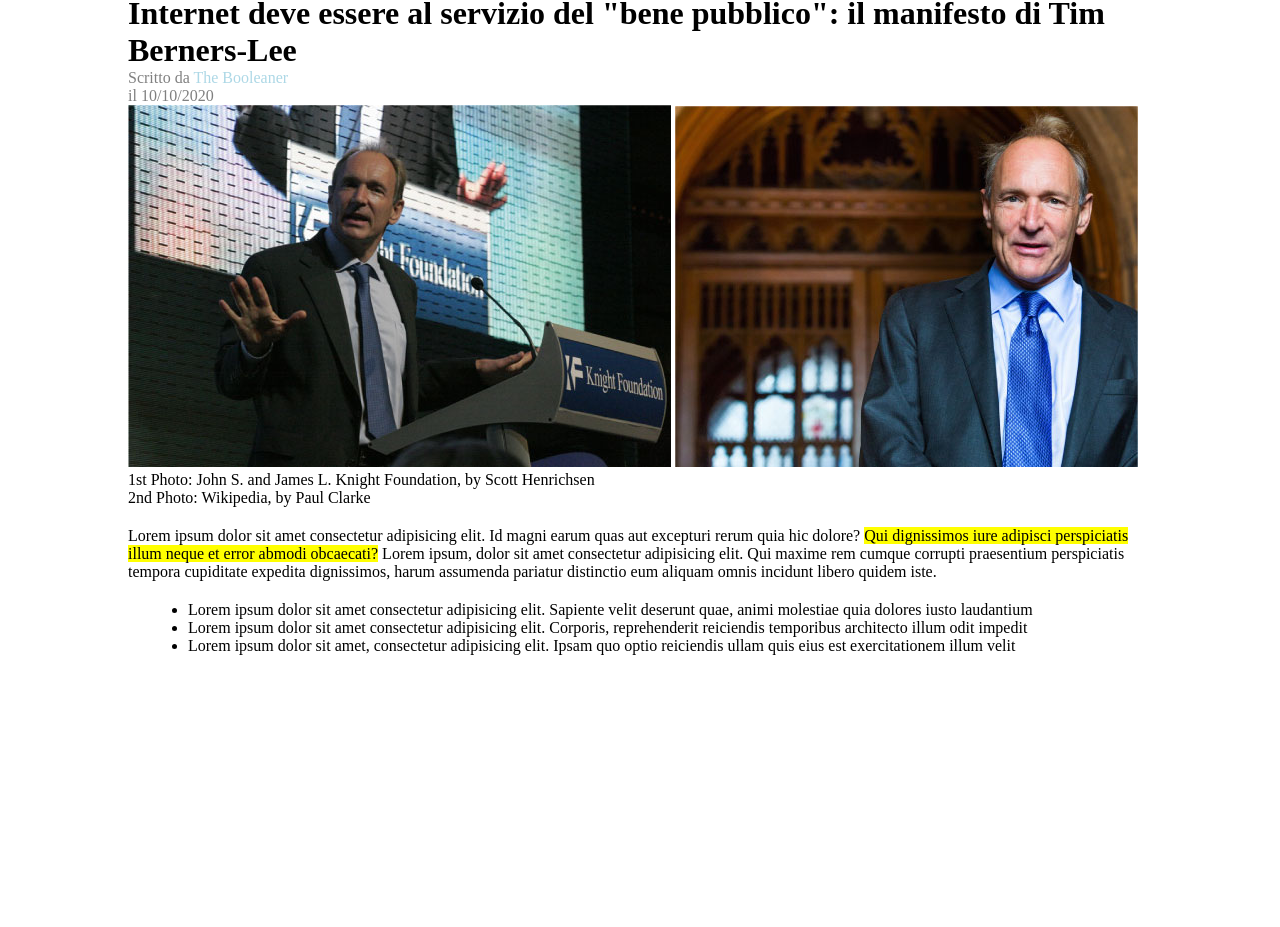
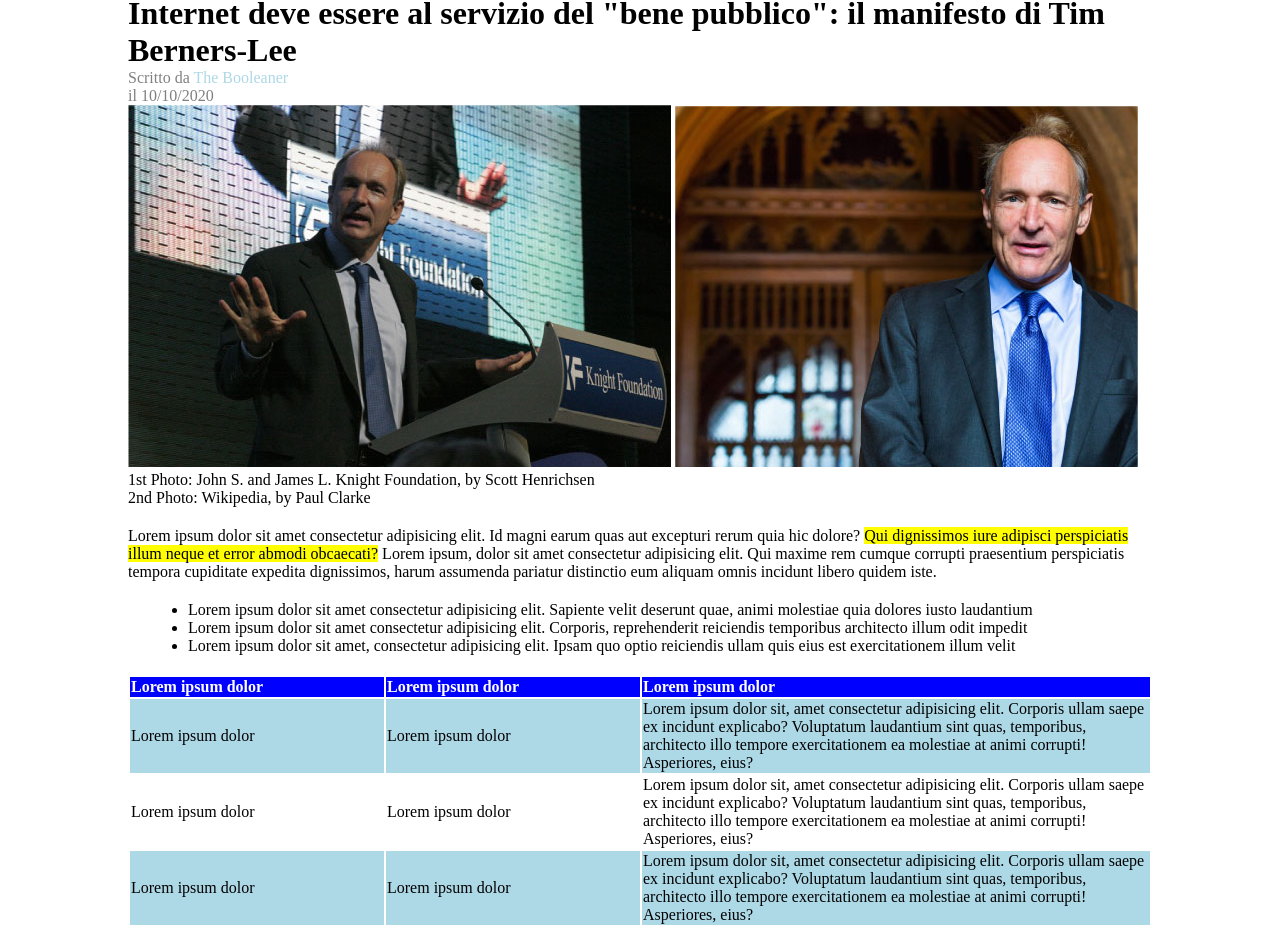
Before and after one commit to NicolettaBr/html-css-booleaner, a website: page index.html in a window 1280 px wide. Shown: the part 85-1012 px from the top of the page. Before the commit the page ends 800 px from the top, so only its background shows below. Drawn offline with Linux system fonts and the light colour scheme.

Commit message:
tabella finita

```diff
--- a/css/style.css
+++ b/css/style.css
@@ -41,3 +41,17 @@
 .lista {
   margin: 20px;
 }
+
+.tabella {
+  text-align: left;
+  background-color: blue;
+  color: white;
+}
+
+.text {
+  width: 50%;
+}
+
+.riga {
+  background-color: lightblue;
+}
--- a/index.html
+++ b/index.html
@@ -76,6 +76,49 @@
         </ul>
       </div>
       <!--fine lista-->
+
+      <!--inizio tabella-->
+      <table>
+        <thead class="tabella">
+          <tr>
+            <th>Lorem ipsum dolor</th>
+            <th>Lorem ipsum dolor</th>
+            <th>Lorem ipsum dolor</th>
+          </tr>
+        </thead>
+        <tbody>
+          <tr class="riga">
+            <td>Lorem ipsum dolor</td>
+            <td>Lorem ipsum dolor</td>
+            <td class="text">
+              Lorem ipsum dolor sit, amet consectetur adipisicing elit. Corporis
+              ullam saepe ex incidunt explicabo? Voluptatum laudantium sint
+              quas, temporibus, architecto illo tempore exercitationem ea
+              molestiae at animi corrupti! Asperiores, eius?
+            </td>
+          </tr>
+          <tr>
+            <td>Lorem ipsum dolor</td>
+            <td>Lorem ipsum dolor</td>
+            <td class="text">
+              Lorem ipsum dolor sit, amet consectetur adipisicing elit. Corporis
+              ullam saepe ex incidunt explicabo? Voluptatum laudantium sint
+              quas, temporibus, architecto illo tempore exercitationem ea
+              molestiae at animi corrupti! Asperiores, eius?
+            </td>
+          </tr>
+          <tr class="riga">
+            <td>Lorem ipsum dolor</td>
+            <td>Lorem ipsum dolor</td>
+            <td class="text">
+              Lorem ipsum dolor sit, amet consectetur adipisicing elit. Corporis
+              ullam saepe ex incidunt explicabo? Voluptatum laudantium sint
+              quas, temporibus, architecto illo tempore exercitationem ea
+              molestiae at animi corrupti! Asperiores, eius?
+            </td>
+          </tr>
+        </tbody>
+      </table>
     </div>
 
     <!--Fine Main-->
```
